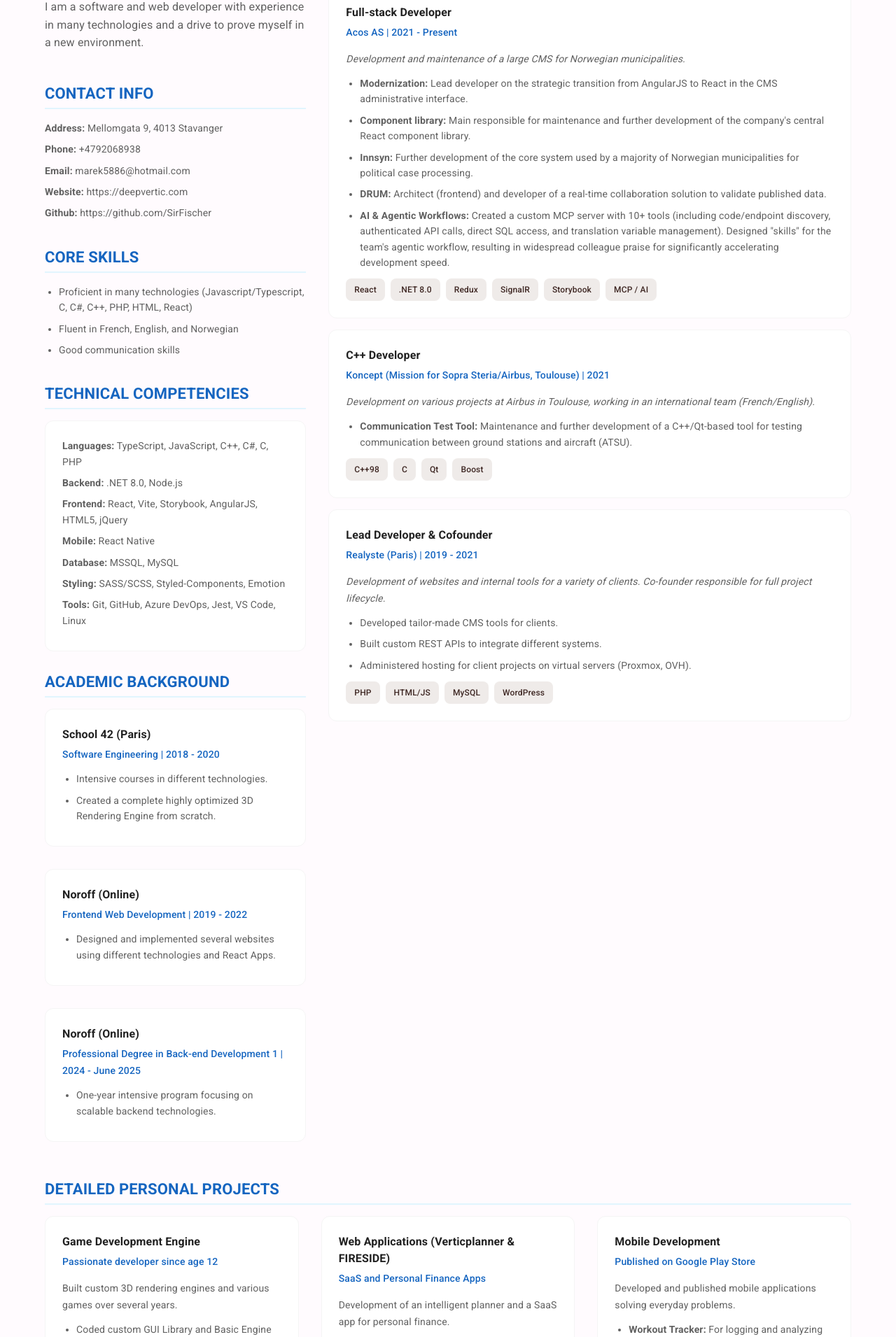
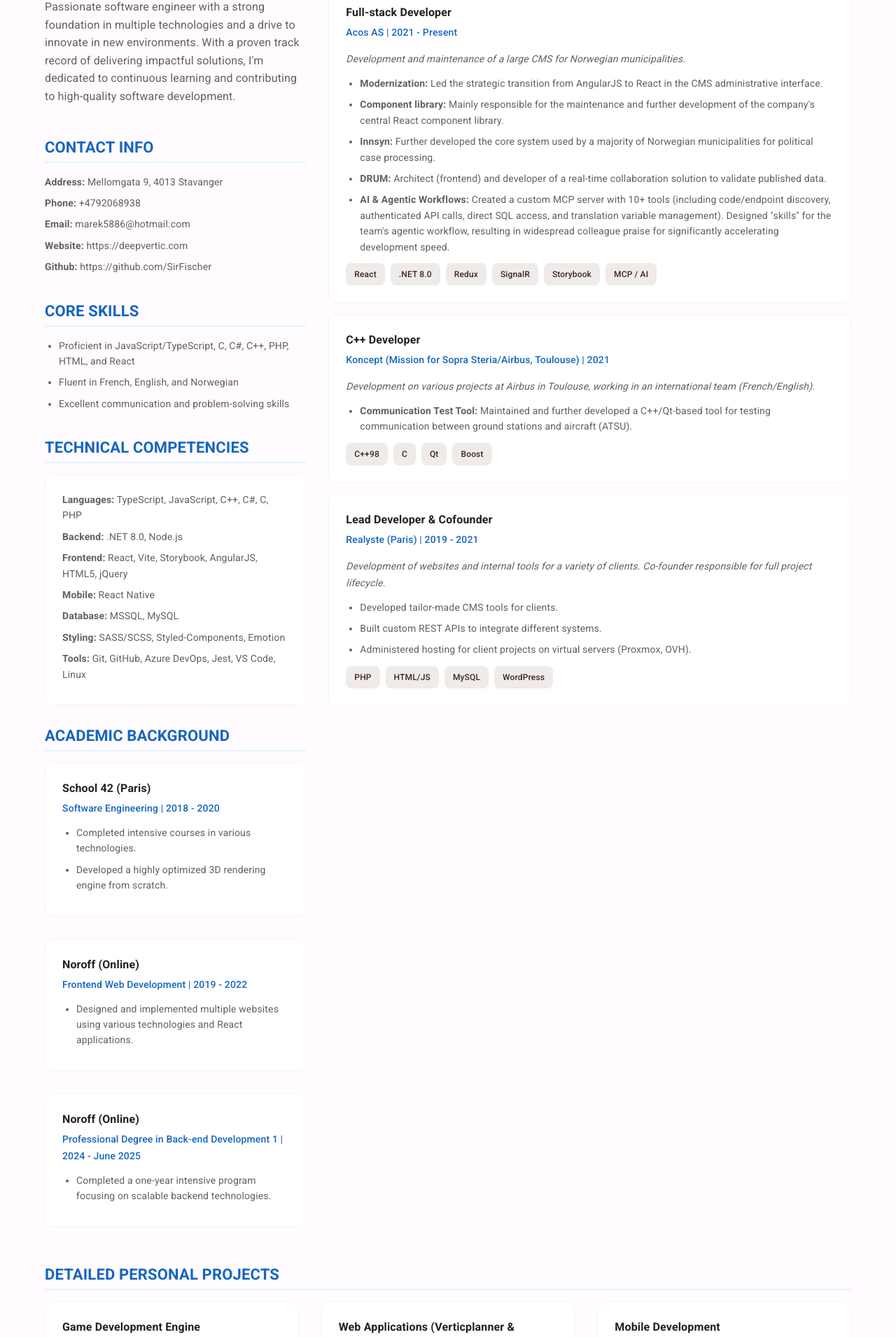
Before and after one commit to SirFischer/SirFischer.github.io, a React (Create React App) app: page /#/cv in a window 1280 px wide. Shown: the part 469-2380 px from the top of the page at 70% size. Built offline with nearby package versions, Linux system fonts and the light colour scheme.

Commit message:
improved text

```diff
--- a/src/routes/pages/CV/CV.tsx
+++ b/src/routes/pages/CV/CV.tsx
@@ -177,7 +177,7 @@
           <Section>
             <SectionTitle>Personal Summary</SectionTitle>
             <p style={{ color: materialTheme.colors.onSurfaceVariant, lineHeight: 1.6 }}>
-              I am a software and web developer with experience in many technologies and a drive to prove myself in a new environment.
+              Passionate software engineer with a strong foundation in multiple technologies and a drive to innovate in new environments. With a proven track record of delivering impactful solutions, I'm dedicated to continuous learning and contributing to high-quality software development.
             </p>
           </Section>
 
@@ -195,9 +195,9 @@
           <Section>
             <SectionTitle>Core Skills</SectionTitle>
             <List>
-              <ListItem>Proficient in many technologies (Javascript/Typescript, C, C#, C++, PHP, HTML, React)</ListItem>
+              <ListItem>Proficient in JavaScript/TypeScript, C, C#, C++, PHP, HTML, and React</ListItem>
               <ListItem>Fluent in French, English, and Norwegian</ListItem>
-              <ListItem>Good communication skills</ListItem>
+              <ListItem>Excellent communication and problem-solving skills</ListItem>
             </List>
           </Section>
 
@@ -224,8 +224,8 @@
                 <JobMeta>Software Engineering | 2018 - 2020</JobMeta>
               </JobHeader>
               <List>
-                <ListItem>Intensive courses in different technologies.</ListItem>
-                <ListItem>Created a complete highly optimized 3D Rendering Engine from scratch.</ListItem>
+                <ListItem>Completed intensive courses in various technologies.</ListItem>
+                <ListItem>Developed a highly optimized 3D rendering engine from scratch.</ListItem>
               </List>
             </Card>
             <Card style={{ marginBottom: '16px' }}>
@@ -234,7 +234,7 @@
                 <JobMeta>Frontend Web Development | 2019 - 2022</JobMeta>
               </JobHeader>
               <List>
-                <ListItem>Designed and implemented several websites using different technologies and React Apps.</ListItem>
+                <ListItem>Designed and implemented multiple websites using various technologies and React applications.</ListItem>
               </List>
             </Card>
             <Card>
@@ -243,7 +243,7 @@
                 <JobMeta>Professional Degree in Back-end Development 1 | 2024 - June 2025</JobMeta>
               </JobHeader>
               <List>
-                <ListItem>One-year intensive program focusing on scalable backend technologies.</ListItem>
+                <ListItem>Completed a one-year intensive program focusing on scalable backend technologies.</ListItem>
               </List>
             </Card>
           </Section>
@@ -262,9 +262,9 @@
                 Development and maintenance of a large CMS for Norwegian municipalities.
               </p>
               <List>
-                <ListItem><strong>Modernization:</strong> Lead developer on the strategic transition from AngularJS to React in the CMS administrative interface.</ListItem>
-                <ListItem><strong>Component library:</strong> Main responsible for maintenance and further development of the company's central React component library.</ListItem>
-                <ListItem><strong>Innsyn:</strong> Further development of the core system used by a majority of Norwegian municipalities for political case processing.</ListItem>
+                <ListItem><strong>Modernization:</strong> Led the strategic transition from AngularJS to React in the CMS administrative interface.</ListItem>
+                <ListItem><strong>Component library:</strong> Mainly responsible for the maintenance and further development of the company's central React component library.</ListItem>
+                <ListItem><strong>Innsyn:</strong> Further developed the core system used by a majority of Norwegian municipalities for political case processing.</ListItem>
                 <ListItem><strong>DRUM:</strong> Architect (frontend) and developer of a real-time collaboration solution to validate published data.</ListItem>
                 <ListItem><strong>AI & Agentic Workflows:</strong> Created a custom MCP server with 10+ tools (including code/endpoint discovery, authenticated API calls, direct SQL access, and translation variable management). Designed "skills" for the team's agentic workflow, resulting in widespread colleague praise for significantly accelerating development speed.</ListItem>
               </List>
@@ -287,7 +287,7 @@
                 Development on various projects at Airbus in Toulouse, working in an international team (French/English).
               </p>
               <List>
-                <ListItem><strong>Communication Test Tool:</strong> Maintenance and further development of a C++/Qt-based tool for testing communication between ground stations and aircraft (ATSU).</ListItem>
+                <ListItem><strong>Communication Test Tool:</strong> Maintained and further developed a C++/Qt-based tool for testing communication between ground stations and aircraft (ATSU).</ListItem>
               </List>
               <TechStackList>
                 <TechChip>C++98</TechChip>
@@ -333,7 +333,7 @@
               Built custom 3D rendering engines and various games over several years.
             </p>
             <List>
-              <ListItem>Coded custom GUI Library and Basic Engine entirely from scratch.</ListItem>
+              <ListItem>Coded a custom GUI Library and Basic Engine entirely from scratch.</ListItem>
               <ListItem>Developed for both Linux and Windows environments.</ListItem>
               <ListItem>Implemented multiple games published online.</ListItem>
             </List>
```
